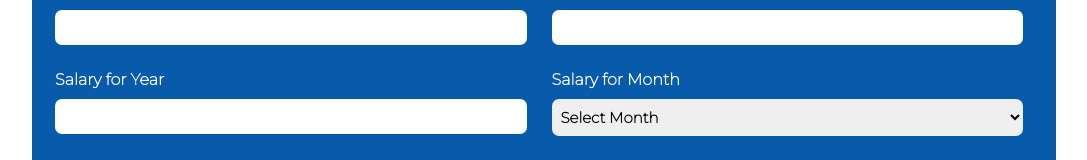
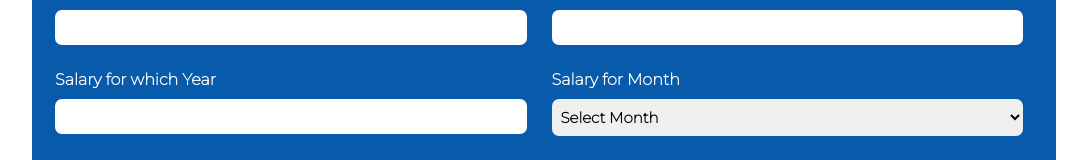
Before and after one commit to Siraschandra/SMS, a React (Create React App) app in the folder frontend/: page /teacher_salary in a window 1280 px wide. Shown: the part 121-281 px from the top of the page, without its empty margins (96-1183 px from the left). Built offline with nearby package versions, Linux system fonts and the light colour scheme; sample sign-in values are in the browser's storage.

Commit message:
Update TeacherSalary.js

```diff
--- a/frontend/src/screens/TeacherSalary.js
+++ b/frontend/src/screens/TeacherSalary.js
@@ -70,7 +70,7 @@ const TeacherSalary = ({ history }) => {
                 />
               </div>
               <div className="form-control">
-                <label for="year">Salary for Year</label>
+                <label for="year">Salary for which Year</label>
                 <input
                   type="string"
                   value={year}
```
